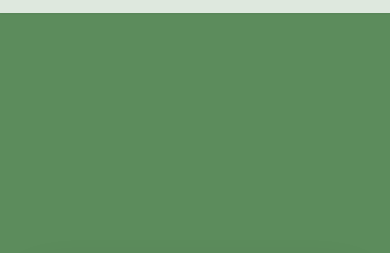
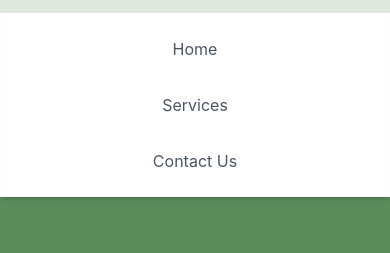
Before and after one commit to Ruthvik-Bandari/Sample, a plain HTML site: page index.html in a window 390 px wide. Both pictures are taken after a click on the button 362 px from the left and 32 px from the top of the page. Shown: the part 51-304 px from the top of the page. Drawn offline with nearby package versions, Linux system fonts and the light colour scheme.

Commit message:
Add files via upload

```diff
--- a/index.html
+++ b/index.html
@@ -19,7 +19,9 @@
         .text-gradient {
             background: linear-gradient(90deg, #d4af37, #e0c25b); /* Gold gradient */
             -webkit-background-clip: text;
+            background-clip: text; /* Standard property for compatibility */
             -webkit-text-fill-color: transparent;
+            color: transparent; /* Standard property for compatibility */
         }
         .glossy-card {
             position: relative;
@@ -56,23 +58,32 @@
         }
     </style>
 </head>
-<body class="p-0 sm:p-0">
+<body class="p-0 sm:p-0 animated-bg">
 
     <!-- Header -->
     <header class="sticky top-0 bg-white bg-opacity-80 backdrop-blur-sm shadow-sm z-50 transition-all duration-300 ease-in-out" id="main-header">
         <nav class="max-w-7xl mx-auto flex items-center justify-between p-4 rounded-b-xl">
             <a href="index.html" class="text-2xl font-bold text-gray-800 text-gradient">Avalanche Enterprises</a>
-            <div class="space-x-6 hidden md:flex">
+            <div class="space-x-6 hidden md:flex" id="desktop-menu">
                 <a href="index.html" class="text-gray-600 hover:text-green-600 transition-colors">Home</a>
                 <a href="services.html" class="text-gray-600 hover:text-green-600 transition-colors">Services</a>
                 <a href="contact.html" class="text-gray-600 hover:text-green-600 transition-colors">Contact Us</a>
             </div>
-            <button class="md:hidden text-gray-600 hover:text-green-600">
+            <!-- Mobile menu button -->
+            <button id="mobile-menu-button" class="md:hidden text-gray-600 hover:text-green-600">
                 <svg xmlns="http://www.w3.org/2000/svg" class="h-6 w-6" fill="none" viewBox="0 0 24 24" stroke="currentColor">
                     <path stroke-linecap="round" stroke-linejoin="round" stroke-width="2" d="M4 6h16M4 12h16M4 18h16" />
                 </svg>
             </button>
         </nav>
+        <!-- Mobile menu content -->
+        <div id="mobile-menu" class="hidden md:hidden w-full bg-white bg-opacity-90 backdrop-blur-sm shadow-md">
+            <div class="flex flex-col items-center py-4 space-y-4">
+                <a href="index.html" class="text-gray-600 hover:text-green-600 transition-colors w-full text-center py-2">Home</a>
+                <a href="services.html" class="text-gray-600 hover:text-green-600 transition-colors w-full text-center py-2">Services</a>
+                <a href="contact.html" class="text-gray-600 hover:text-green-600 transition-colors w-full text-center py-2">Contact Us</a>
+            </div>
+        </div>
     </header>
 
     <main>
@@ -97,5 +108,11 @@
         <p>&copy; 2003 Avalanche Enterprises. All Rights Reserved.</p>
     </footer>
 
+    <script>
+        document.getElementById('mobile-menu-button').addEventListener('click', function() {
+            const mobileMenu = document.getElementById('mobile-menu');
+            mobileMenu.classList.toggle('hidden');
+        });
+    </script>
 </body>
 </html>
```
Also changed, not shown: contact.html (+19 -2 lines), services.html (+19 -2 lines).
